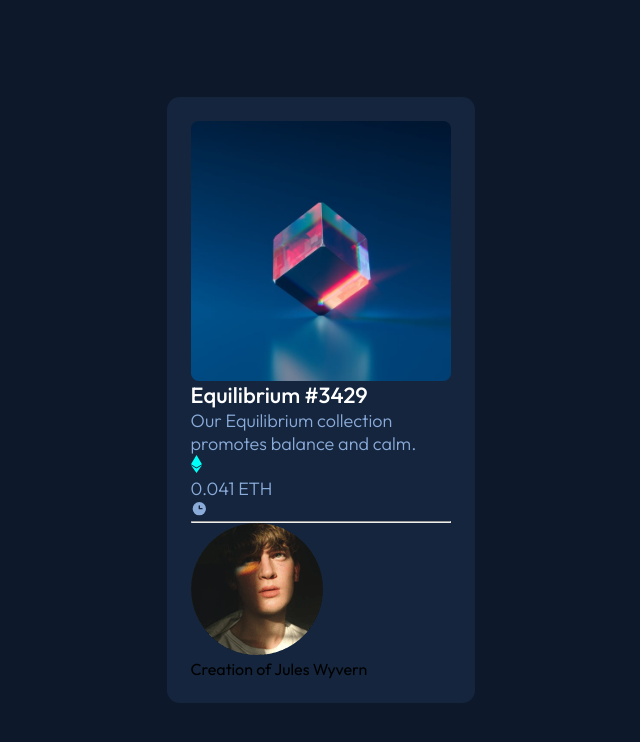
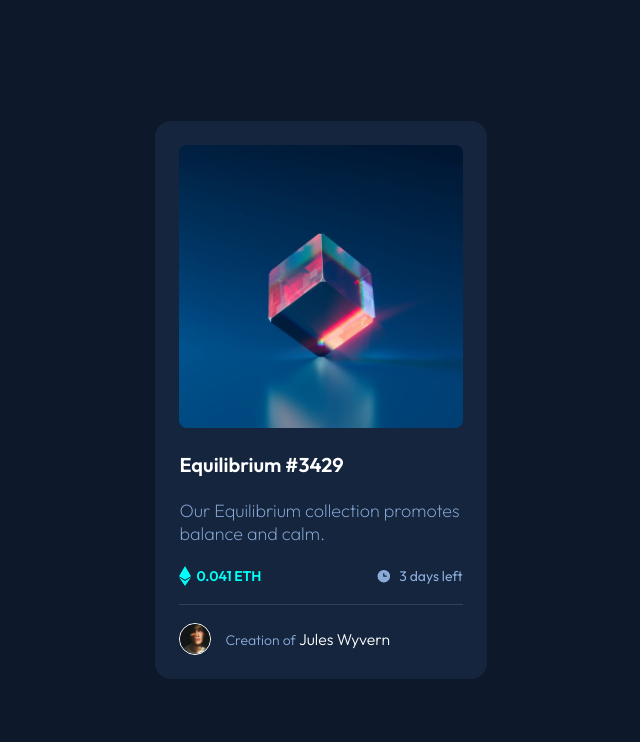
Before and after one commit to brullee/nft-preview-card-component, a plain HTML site: page index.html in a window 1280 px wide. Shown: the whole page, without its empty margins (319-959 px from the left). Drawn offline with Linux system fonts and the light colour scheme.

Commit message:
Rewrite Project

```diff
--- a/index.html
+++ b/index.html
@@ -17,41 +17,40 @@
   </head>
   <body>
     <main>
-      <div class="container">
+      <div class="card-container">
         <div class="card">
-          <div class="content">
-            <img alt="NFT Picture" src="./images/image-equilibrium.jpg" />
-            <div class="text-content">
+          <img alt="Listing Picture" src="./images/image-equilibrium.jpg" />
           <h1><a href="">Equilibrium #3429</a></h1>
-              <p>Our Equilibrium collection promotes balance and calm.</p>
-              <div class="pricing">
-                <img alt="Ethereum Icon" src="./images/icon-ethereum.svg" />
+          <p id="description">
+            Our Equilibrium collection promotes balance and calm.
+          </p>
+          <div class="price-time">
+            <div class="div-item">
+              <img alt="ETH Icon" src="./images/icon-ethereum.svg" />
               <p>0.041 ETH</p>
             </div>
-              <div class="time-left">
-                <img alt="time icon" src="./images/icon-clock.svg" />
+            <div class="div-item">
+              <img alt="Clock Icon" src="./images/icon-clock.svg" />
+              <p>3 days left</p>
             </div>
-
-              <hr />
           </div>
+          <div class="horizontal-rule"></div>
           <div class="user-info">
-              <img alt="Picture of Creator" src="./images/image-avatar.png" />
-              <p>Creation of <a>Jules Wyvern</a></p>
+            <img alt="Profile Picture" src="./images/image-avatar.png" />
+            <p>Creation of <a href="">Jules Wyvern</a></p>
           </div>
         </div>
       </div>
-      </div>
+    </main>
 
-      <!--<footer>
+    <!-- <footer>
       <div class="attribution">
         Challenge by
         <a href="https://www.frontendmentor.io?ref=challenge" target="_blank"
           >Frontend Mentor</a
         >. Coded by
-          <a href="https://github.com/brullee" target="_blank">Your Name Here</a
-          >.
+        <a href="https://github.com/brullee" target="_blank">Your Name Here</a>.
       </div>
     </footer> -->
-    </main>
   </body>
 </html>
--- a/styles/style.css
+++ b/styles/style.css
@@ -1,6 +1,6 @@
-@import url("https://fonts.googleapis.com/css2?family=Outfit:wght@300..900&display=swap");
+@import url("https://fonts.googleapis.com/css2?family=Outfit:wght@100..900&display=swap");
 
-.outfit-font {
+.Outfit-font {
   font-family: "Outfit", sans-serif;
   font-optical-sizing: auto;
   font-style: normal;
@@ -9,9 +9,8 @@
 * {
   margin: 0;
   padding: 0;
-  font-size: 16px;
+  font-family: "Outfit", sans-serif;
   box-sizing: border-box;
-  font-family: "Outfit", sans-serif;
 }
 
 :root {
@@ -22,73 +21,144 @@
   --blue950: hsl(217, 54%, 11%);
   --blue900: hsl(216, 50%, 16%);
   --blue800: hsl(215, 32%, 27%);
+
+  --bold: 600;
+  --medium: 400;
   --thin: 300;
-  --medium: 400;
-  --bold: 600;
-  --small-text: 0.875em;
-  --medium-text: 16px;
-  --large-text: 18px;
-  --extra-large-text: 22px;
+  --tiny: 200;
+
+  --large-size: 1.25em;
+  --medium-size: 1.125em;
+  --small-size: 14px;
 }
 
 html,
 body {
-  height: 100vh;
-  width: 100vw;
   background-color: var(--blue950);
 }
 
-.container {
+.card-container {
   width: 100vw;
   height: 100vh;
   display: flex;
-  flex-direction: column;
   justify-content: center;
   align-items: center;
 }
 
 .card {
-  border-radius: 1vw;
-  width: 24vw;
-  height: auto;
+  width: 20.7em;
+  padding: 1.5em;
+  border-radius: 1em;
   background-color: var(--blue900);
 }
 
-.content {
-  display: flex;
-  flex-direction: column;
-  justify-content: space-between;
-  margin: 1.45em;
+.card > * {
+  margin: 1.1em 0;
 }
 
-.content img {
-  max-width: 100%;
-  border-radius: 3%;
+.card img {
+  margin: 0;
+  width: 17.7em;
+  border-radius: 0.5em;
+  height: auto;
 }
 
-.text-content a {
-  margin: 0;
-  padding: 0;
-  font-size: 22px;
-  text-decoration: none;
-  font-weight: 500;
+.card h1 {
+  margin: 1em 0;
+  font-size: 1.25em;
+  font-weight: var(--bold);
+}
+
+.card h1 a {
+  transition: color 0.3s;
+  text-decoration: 0;
   color: var(--white);
 }
 
-.text-content h1 a:hover {
+.card h1 a:hover {
   color: var(--cyan400);
 }
 
-.text-content p {
-  font-size: var(--large-text);
-  font-weight: var(--thin);
+.card p {
+  font-weight: var(--tiny);
+  font-size: var(--medium-size);
   color: var(--blue500);
 }
 
+.card p#description {
+  margin: 1.2em 0;
+}
+
+.card .horizontal-rule {
+  border-top: 1px solid var(--blue800);
+}
+
+.price-time {
+  display: flex;
+  justify-content: space-between;
+  margin: 1.15em 0;
+}
+
+.price-time div:nth-child(1) img {
+  width: 12px;
+}
+
+.price-time div p {
+  margin-left: 7px;
+  font-weight: var(--medium);
+  font-size: var(--small-size);
+}
+
+.price-time div:first-child p {
+  margin-left: 5px;
+  font-weight: var(--bold);
+  color: var(--cyan400);
+}
+
+.price-time div:nth-child(2) img {
+  width: 16px;
+}
+
+.price-time div {
+  display: flex;
+  align-items: center;
+}
+
+.user-info {
+  display: flex;
+  align-items: center;
+  margin: 0;
+}
+
+.user-info img {
+  border: 1px solid var(--white);
+  border-radius: 2em;
+  width: 2em;
+  height: 2em;
+}
+
+.user-info p {
+  margin-left: 1em;
+  font-size: var(--small-size);
+  font-weight: var(--thin);
+}
+
+.user-info p a {
+  text-decoration: none;
+  transition: color 0.3s;
+  color: var(--white);
+  font-size: var(--medium-size);
+}
+
+.user-info p a:hover {
+  color: var(--cyan400);
+}
+
 .attribution {
+  text-align: center;
   font-size: 0.6875em;
-  text-align: center;
 }
+
 .attribution a {
   color: var(--link);
 }
```
Lines whose indentation alone changed are shown as unchanged.
